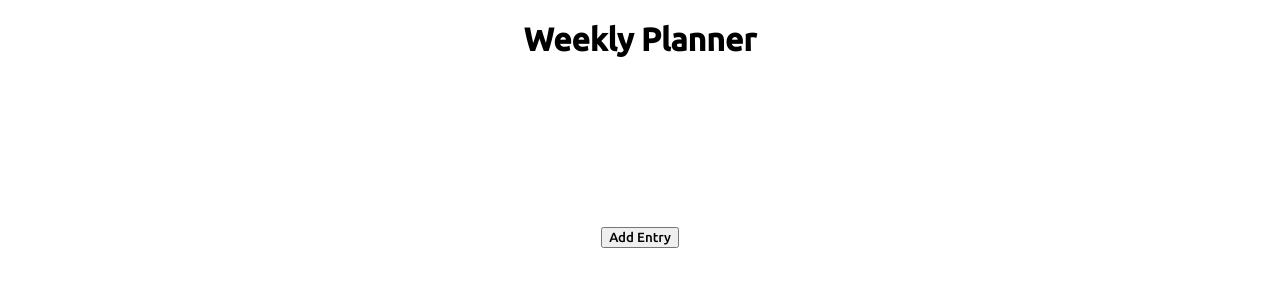
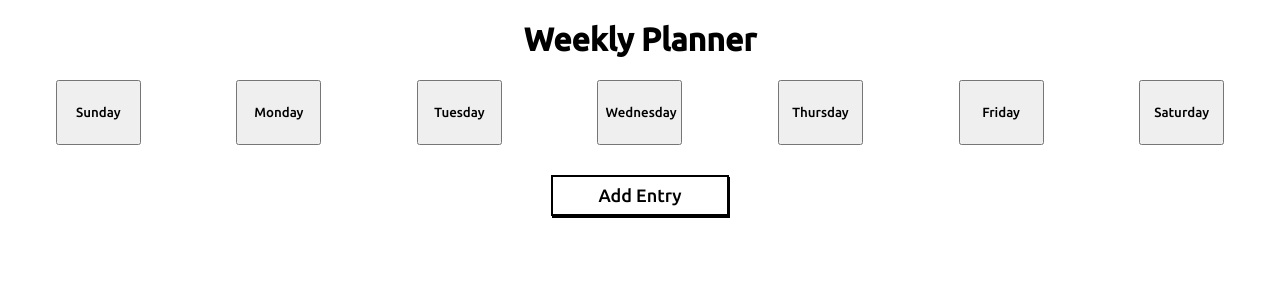
Before and after one commit to heerakmoon/week-planner, a website: page index.html in a window 1280 px wide. Drawn offline with Linux system fonts and the light colour scheme; a web font is replaced by a local one.

Commit message:
Added styling to daily buttons, added spacing between daily buttons and add-entry button, added width and height to make buttons bigger.

```diff
--- a/index.html
+++ b/index.html
@@ -11,34 +11,34 @@
 </head>
 <body>
   <h1 class="text-center">Weekly Planner</h1>
-  <div class="row">
-    <div class="hidden">
-      <div class="col">
+  <div class="weekly-button-container">
+    <div class="row col-space m-bot">
+      <div class="daily-button">
         <button>Sunday</button>
       </div>
-      <div class="col">
+      <div class="daily-button">
         <button>Monday</button>
       </div>
-      <div class="col">
+      <div class="daily-button">
         <button>Tuesday</button>
       </div>
-      <div class="col">
+      <div class="daily-button">
         <button>Wednesday</button>
       </div>
-      <div class="col">
+      <div class="daily-button">
         <button>Thursday</button>
       </div>
-      <div class="col">
+      <div class="daily-button">
         <button>Friday</button>
       </div>
-      <div class="col">
+      <div class="daily-button">
         <button>Saturday</button>
       </div>
     </div>
   </div>
   <div class="row center">
     <div class="col-button">
-      <button class="">Add Entry</button>
+      <button class="add-entry-button">Add Entry</button>
     </div>
   </div>
   <script src="main.js"></script>
--- a/styles.css
+++ b/styles.css
@@ -15,6 +15,17 @@ button {
   visibility: hidden;
 }
 
+.col-space {
+  justify-content: space-around;
+}
+
+.daily-button > button {
+  height: 65px;
+  width: 85px;
+  padding: auto;
+  text-align: center;
+}
+
 .center {
   justify-content: center;
 }
@@ -22,3 +33,20 @@ button {
 .text-center {
   text-align: center;
 }
+
+.add-entry-button {
+  font-size: large;
+  padding: 8px 45px;
+  background-color: white;
+  border: 2px solid black;
+  box-shadow: 1px 2px black;
+}
+
+.add-entry-button:hover {
+  background-color: #95bcf2;
+  cursor: pointer;
+}
+
+.m-bot {
+  margin-bottom: 30px;
+}
```
